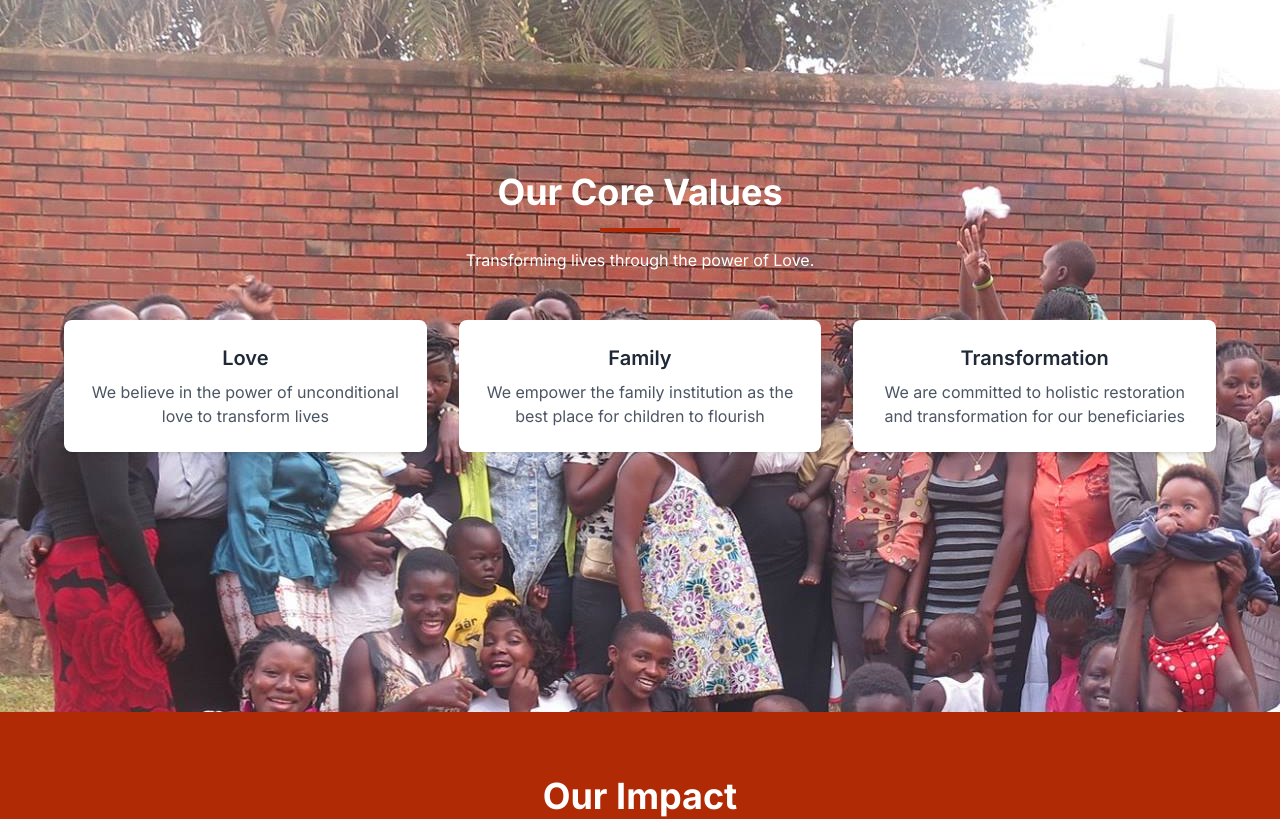
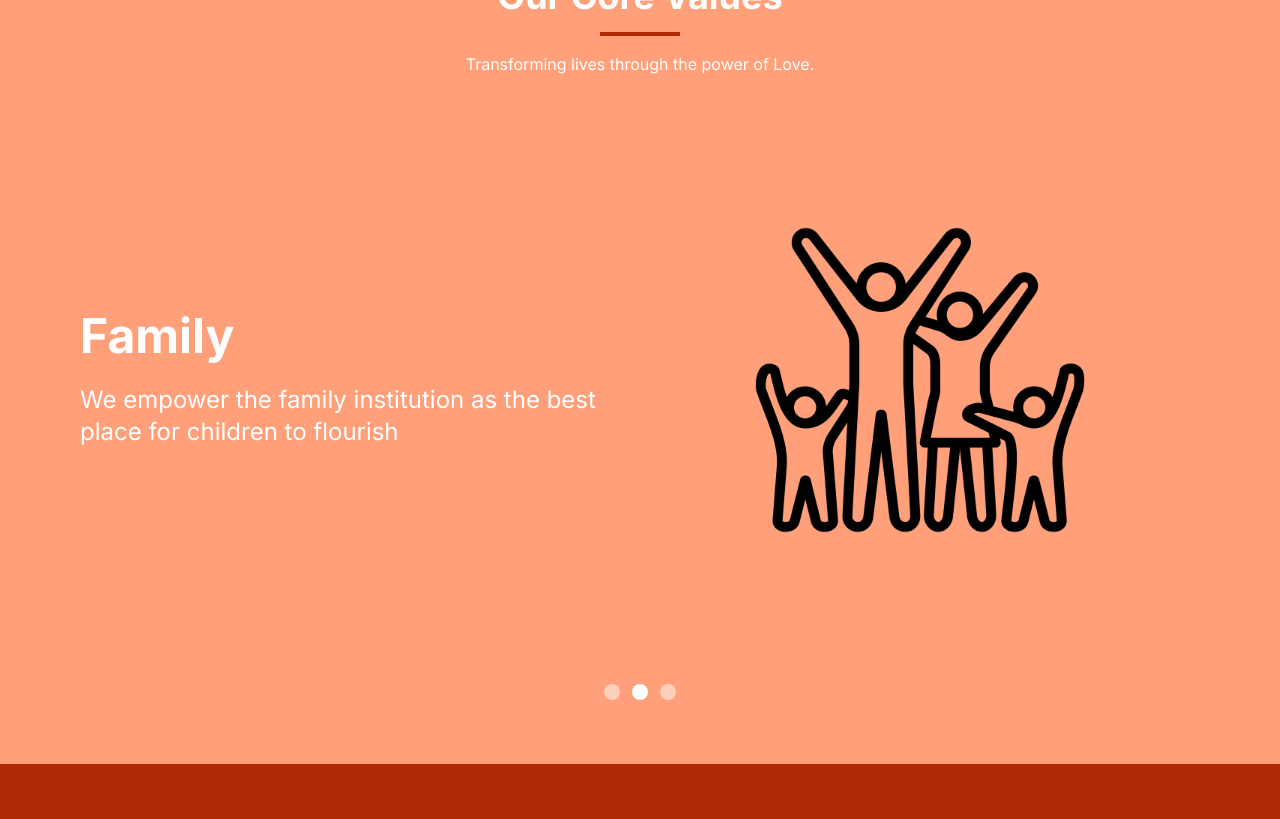
Before and after one commit to geobw30/thefortress-nextjs, a Next.js app: page / in a window 1280 px wide. Shown: the part 1760-2579 px from the top of the page. Built offline with nearby package versions, Linux system fonts and the light colour scheme; no server answers.

Commit message:
makes core values a carousel

```diff
--- /dev/null
+++ b/components/ConfirmationDialog.jsx
@@ -0,0 +1,80 @@
+import React from 'react';
+
+const ConfirmationDialog = ({
+  isOpen,
+  onClose,
+  onConfirm,
+  title = "Confirm",
+  message = "Are you sure?",
+  confirmText = "Confirm",
+  cancelText = "Cancel",
+  confirmStyle = "primary"
+}) => {
+  // Don't render if not open
+  if (!isOpen) return null;
+
+  // Determine button style classes
+  const getConfirmButtonClass = () => {
+    switch (confirmStyle) {
+      case 'danger':
+        return 'btn-danger';
+      case 'secondary':
+        return 'btn-secondary';
+      default:
+        return 'btn-primary';
+    }
+  };
+
+  return (
+    <div className="fixed inset-0 z-50 overflow-y-auto">
+      <div className="flex items-center justify-center min-h-screen px-4 pt-4 pb-20 text-center sm:block sm:p-0">
+        {/* Background overlay */}
+        <div className="fixed inset-0 transition-opacity" aria-hidden="true">
+          <div
+            className="absolute inset-0 bg-gray-500 opacity-75"
+            onClick={onClose}
+          ></div>
+        </div>
+
+        {/* This element is to trick the browser into centering the modal contents. */}
+        <span className="hidden sm:inline-block sm:align-middle sm:h-screen" aria-hidden="true">&#8203;</span>
+
+        {/* Modal panel */}
+        <div className="inline-block align-bottom bg-white rounded-lg text-left overflow-hidden shadow-xl transform transition-all sm:my-8 sm:align-middle sm:max-w-lg sm:w-full">
+          <div className="bg-white px-4 pt-5 pb-4 sm:p-6 sm:pb-4">
+            <div className="sm:flex sm:items-start">
+              <div className="mt-3 text-center sm:mt-0 sm:ml-4 sm:text-left w-full">
+                <h3 className="text-lg leading-6 font-medium text-gray-900" id="modal-title">
+                  {title}
+                </h3>
+                <div className="mt-2">
+                  <p className="text-sm text-gray-500">
+                    {message}
+                  </p>
+                </div>
+              </div>
+            </div>
+          </div>
+          <div className="bg-gray-50 px-4 py-3 sm:px-6 sm:flex sm:flex-row-reverse">
+            <button
+              type="button"
+              className={getConfirmButtonClass()}
+              onClick={onConfirm}
+            >
+              {confirmText}
+            </button>
+            <button
+              type="button"
+              className="btn-secondary mt-3 sm:mt-0 sm:ml-3"
+              onClick={onClose}
+            >
+              {cancelText}
+            </button>
+          </div>
+        </div>
+      </div>
+    </div>
+  );
+};
+
+export default ConfirmationDialog;
--- a/components/sections/ValuesSection.jsx
+++ b/components/sections/ValuesSection.jsx
@@ -1,4 +1,6 @@
-import React from "react";
+"use client";
+
+import React, { useState, useEffect } from "react";
 
 const ValuesSection = () => {
   const values = [
@@ -6,48 +8,88 @@ const ValuesSection = () => {
       title: "Love",
       description:
         "We believe in the power of unconditional love to transform lives",
-      icon: "❤️",
+      image: "/images/love.png",
     },
     {
       title: "Family",
       description:
         "We empower the family institution as the best place for children to flourish",
-      icon: "🛡️",
+      image: "/images/family-gathering-outline.png",
     },
     {
       title: "Transformation",
       description:
         "We are committed to holistic restoration and transformation for our beneficiaries",
-      icon: "🌱",
+      image: "/images/butterfly.png",
     },
   ];
+
+  const [currentIndex, setCurrentIndex] = useState(0);
+
+  // Auto-rotate carousel every 5 seconds
+  useEffect(() => {
+    const interval = setInterval(() => {
+      setCurrentIndex((prevIndex) => (prevIndex + 1) % values.length);
+    }, 5000);
+
+    return () => clearInterval(interval);
+  }, [values.length]);
+
+  // Determine if image should be on left or right (alternating)
+  const isImageOnLeft = currentIndex % 2 === 0;
 
   return (
     <section
       className="min-h-screen flex items-center justify-center py-16 px-4 bg-secondary"
-      style={{ backgroundImage: "url('/images/about-1.jpg')" }}
+      style={{ backgroundColor: "lightsalmon" }}
     >
       <div className="max-w-6xl mx-auto w-full">
         <div className="text-center mb-12 fade-in">
-          <h2 className="section-title" style={{color: "white"}}>Our Core Values</h2>
+          <h2 className="section-title" style={{ color: "white" }}>
+            Our Core Values
+          </h2>
           <div className="w-20 h-1 bg-primary mx-auto"></div>
-          <p className="section-subtitle" style={{color: "white"}}>
+          <p className="section-subtitle" style={{ color: "white" }}>
             Transforming lives through the power of Love.
           </p>
         </div>
 
-        <div className="grid grid-cols-1 md:grid-cols-2 lg:grid-cols-3 gap-8">
-          {values.map((value, index) => (
-            <div
+        {/* Carousel Container */}
+        <div className="relative h-96 md:h-[32rem] flex items-center justify-center">
+          {/* Carousel Item with alternating image layout */}
+          <div className={`flex flex-col md:flex-row items-center w-full px-4 ${isImageOnLeft ? 'md:flex-row' : 'md:flex-row-reverse'}`}>
+            {/* Image */}
+            <div className="w-full md:w-1/2 flex justify-center mb-8 md:mb-0">
+              <img
+                src={values[currentIndex].image}
+                alt={values[currentIndex].title}
+                className="max-w-xs md:max-w-sm h-auto object-contain"
+              />
+            </div>
+
+            {/* Text Content */}
+            <div className="w-full md:w-1/2 text-center md:text-left">
+              <h3 className="text-3xl md:text-5xl font-bold text-white mb-6">
+                {values[currentIndex].title}
+              </h3>
+              <p className="text-lg md:text-2xl text-white max-w-2xl">
+                {values[currentIndex].description}
+              </p>
+            </div>
+          </div>
+        </div>
+
+        {/* Navigation Dots */}
+        <div className="flex justify-center mt-8 md:mt-12 space-x-3">
+          {values.map((_, index) => (
+            <button
               key={index}
-              className="card text-center hover:shadow-lg transition duration-300 fade-in p-6"
-            >
-              {/* <div className="text-4xl mb-4">{value.icon}</div> */}
-              <h3 className="text-xl font-semibold text-gray-800 mb-2">
-                {value.title}
-              </h3>
-              <p className="text-gray-600">{value.description}</p>
-            </div>
+              onClick={() => setCurrentIndex(index)}
+              className={`w-3 h-3 md:w-4 md:h-4 rounded-full ${
+                index === currentIndex ? "bg-white" : "bg-white/50"
+              }`}
+              aria-label={`Go to slide ${index + 1}`}
+            />
           ))}
         </div>
       </div>
```
